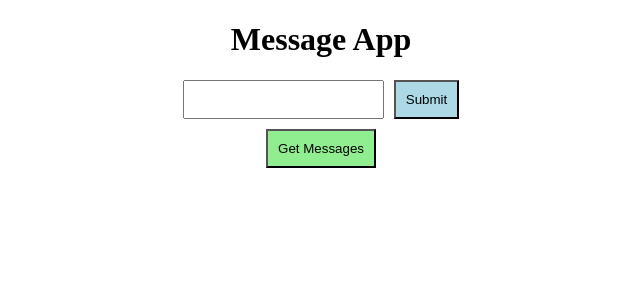
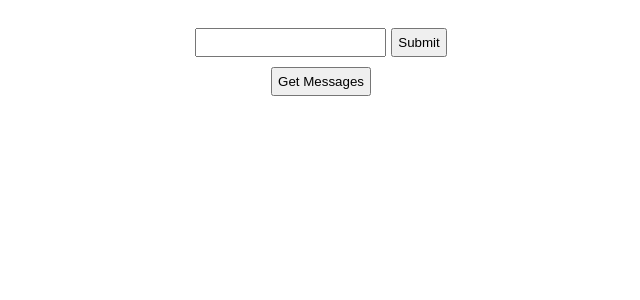
Before and after one commit to agrawaleshika07-dev/reactCldFrontend, a React app: page / in a window 1280 px wide. Shown: the top 300 px of the page, without its empty margins (319-959 px from the left). Built offline with nearby package versions, Linux system fonts and the light colour scheme.

Commit message:
Frontend code commit

```diff
--- a/src/App.js
+++ b/src/App.js
@@ -1,4 +1,4 @@
-import { useState } from 'react';
+import React, { useState } from 'react';
 
 function App() {
   const [message, setMessage] = useState('');
@@ -6,56 +6,38 @@ function App() {
 
   const handleSubmit = async (e) => {
     e.preventDefault();
-    try {
-      const response = await fetch('http://localhost:8080/messages', {
+    await fetch('http://localhost:8080/messages', {
       method: 'POST',
-        body: message,
-        credentials: 'include',
       headers: {
         'Content-Type': 'text/plain'
-        }
+      },
+      body: message,
+      credentials: 'include'
     });
-      if (!response.ok) {
-        throw new Error(`HTTP error! status: ${response.status}`);
-      }
     setMessage('');
-    } catch (error) {
-      console.error('Error submitting message:', error);
-    }
   };
 
   const handleGetMessages = async () => {
-    try {
-      const response = await fetch('http://localhost:8080/messages', {
-        method: 'GET',
-        credentials: 'include'
-      });
-      if (!response.ok) {
-        throw new Error(`HTTP error! status: ${response.status}`);
-      }
+    const response = await fetch('http://localhost:8080/messages', { credentials: 'include' });
     const data = await response.json();
     setMessages(data);
-    } catch (error) {
-      console.error('Error fetching messages:', error);
-    }
   };
 
   return (
-    <div style={{ textAlign: 'center' }}>
-      <h1>Message App</h1>
-      <form onSubmit={handleSubmit} style={{ display: 'flex', justifyContent: 'center' }}>
+    <div style={{ display: 'flex', flexDirection: 'column', alignItems: 'center', padding: '20px' }}>
+      <form onSubmit={handleSubmit} style={{ display: 'flex', marginBottom: '10px' }}>
         <input
           type="text"
           value={message}
           onChange={(e) => setMessage(e.target.value)}
-          style={{ padding: '10px', marginRight: '10px' }}
+          style={{ padding: '5px', marginRight: '5px' }}
         />
-        <button type="submit" style={{ padding: '10px', backgroundColor: 'lightblue' }}>Submit</button>
+        <button type="submit" style={{ padding: '5px' }}>Submit</button>
       </form>
-      <button onClick={handleGetMessages} style={{ marginTop: '10px', padding: '10px', backgroundColor: 'lightgreen' }}>Get Messages</button>
-      <ul style={{marginTop: '10px'}}>
+      <button onClick={handleGetMessages} style={{ padding: '5px', marginBottom: '10px' }}>Get Messages</button>
+      <ul style={{ listStyle: 'none', padding: 0 }}>
         {messages.map((msg, index) => (
-          <li key={index} style={{ listStyleType: 'none' }}>{msg}</li>
+          <li key={index} style={{ marginBottom: '5px' }}>{msg}</li>
         ))}
       </ul>
     </div>
```
Lines whose indentation alone changed are shown as unchanged.
